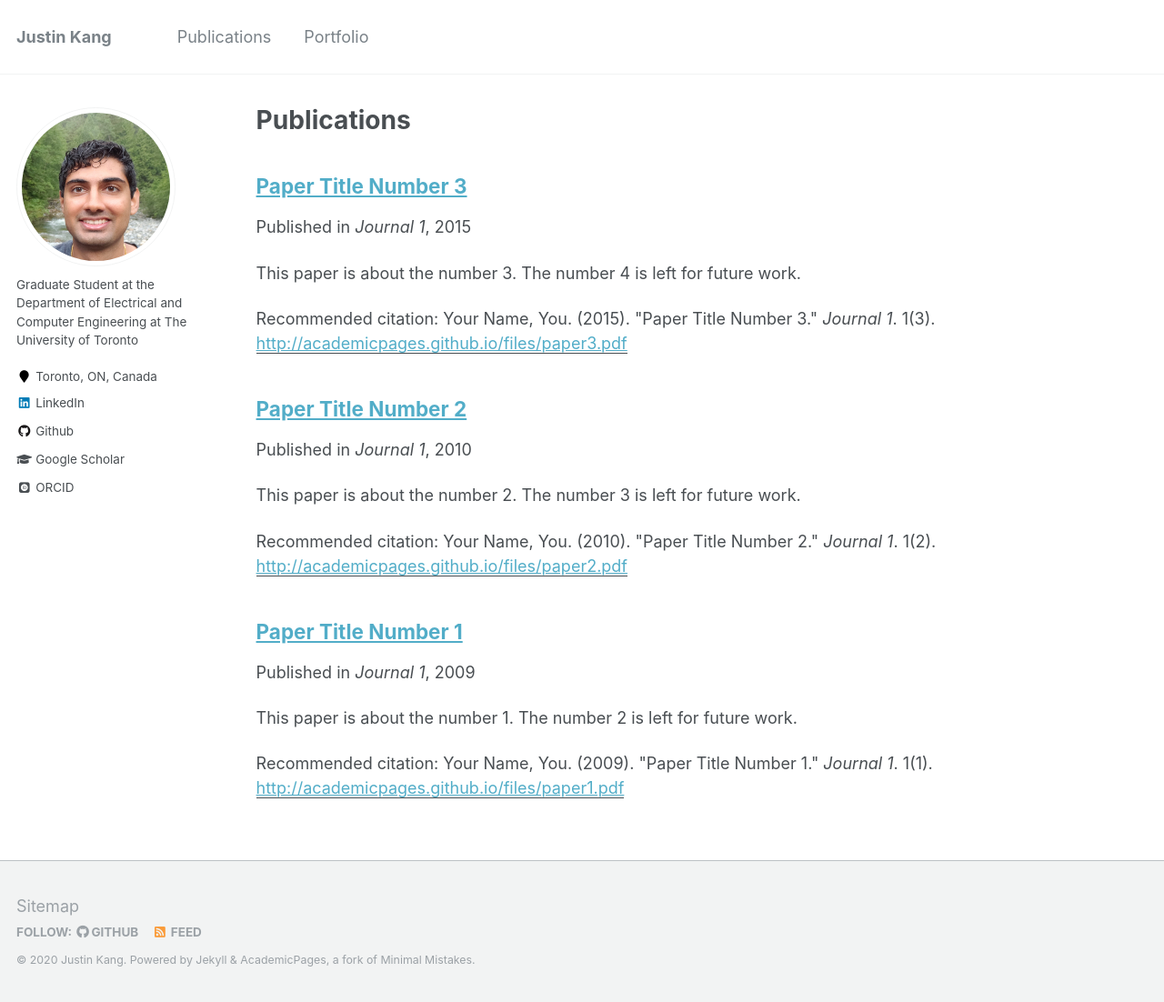
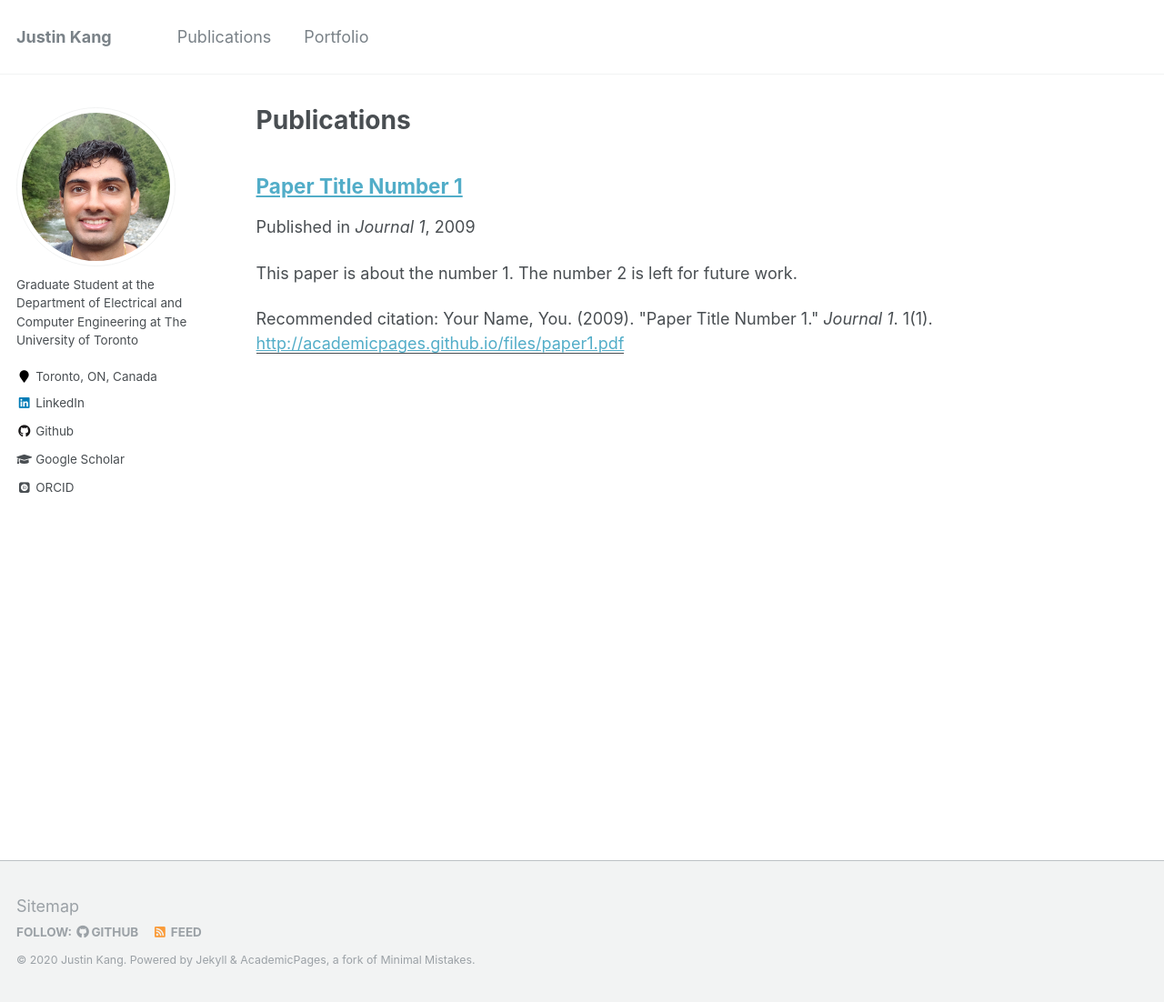
Before and after one commit to justinkang221/justinkang221.github.io, a Jekyll site: the page built from _pages/publications.md, in a window 1280 px wide and 1102 px high. Shown: the whole window at 91% size. Built offline with Jekyll 4.4.1, drawn with Linux system fonts in a browser that asks for light colours; some web fonts are replaced.

Commit message:
remove some example publications

```diff
--- a/_publications/2010-10-01-paper-title-number-2.md
+++ /dev/null
@@ -1,15 +0,0 @@
----
-title: "Paper Title Number 2"
-collection: publications
-permalink: /publication/2010-10-01-paper-title-number-2
-excerpt: 'This paper is about the number 2. The number 3 is left for future work.'
-date: 2010-10-01
-venue: 'Journal 1'
-paperurl: 'http://academicpages.github.io/files/paper2.pdf'
-citation: 'Your Name, You. (2010). &quot;Paper Title Number 2.&quot; <i>Journal 1</i>. 1(2).'
----
-This paper is about the number 2. The number 3 is left for future work.
-
-[Download paper here](http://academicpages.github.io/files/paper2.pdf)
-
-Recommended citation: Your Name, You. (2010). "Paper Title Number 2." <i>Journal 1</i>. 1(2).
--- a/_publications/2015-10-01-paper-title-number-3.md
+++ /dev/null
@@ -1,15 +0,0 @@
----
-title: "Paper Title Number 3"
-collection: publications
-permalink: /publication/2015-10-01-paper-title-number-3
-excerpt: 'This paper is about the number 3. The number 4 is left for future work.'
-date: 2015-10-01
-venue: 'Journal 1'
-paperurl: 'http://academicpages.github.io/files/paper3.pdf'
-citation: 'Your Name, You. (2015). &quot;Paper Title Number 3.&quot; <i>Journal 1</i>. 1(3).'
----
-This paper is about the number 3. The number 4 is left for future work.
-
-[Download paper here](http://academicpages.github.io/files/paper3.pdf)
-
-Recommended citation: Your Name, You. (2015). "Paper Title Number 3." <i>Journal 1</i>. 1(3).
```
Also changed, not shown: _publications/2009-10-01-paper-title-number-1.md (line endings or trailing spaces).
